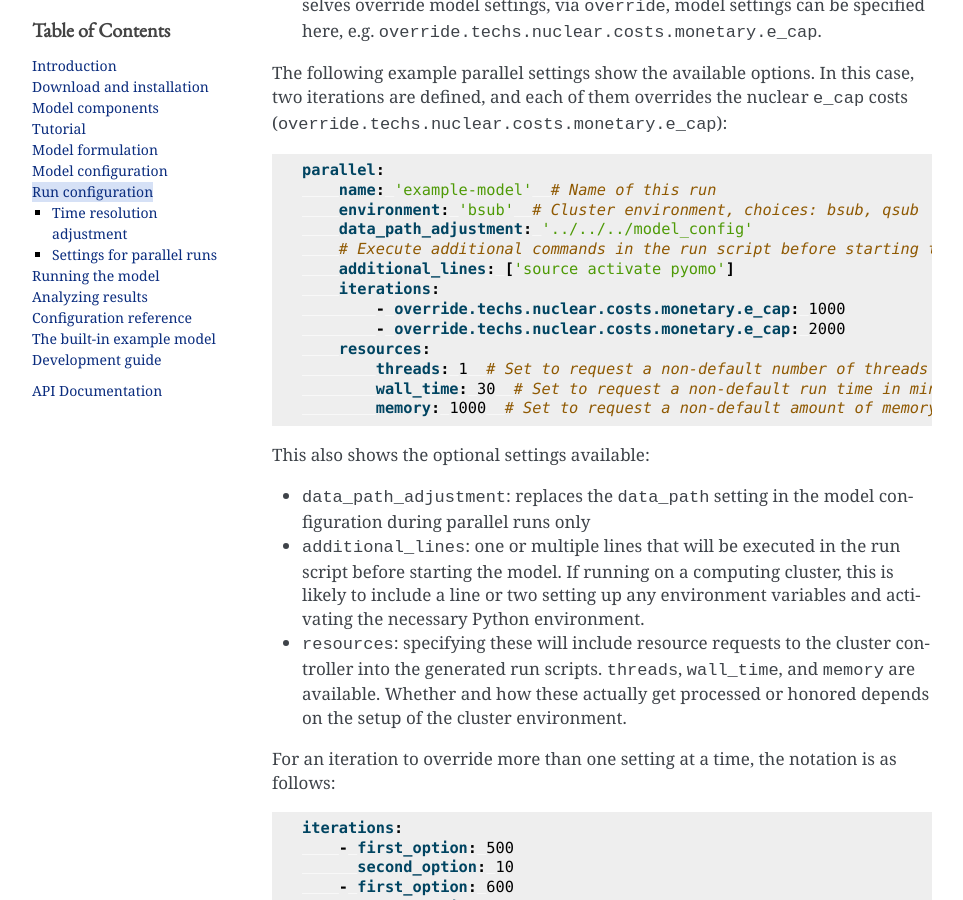
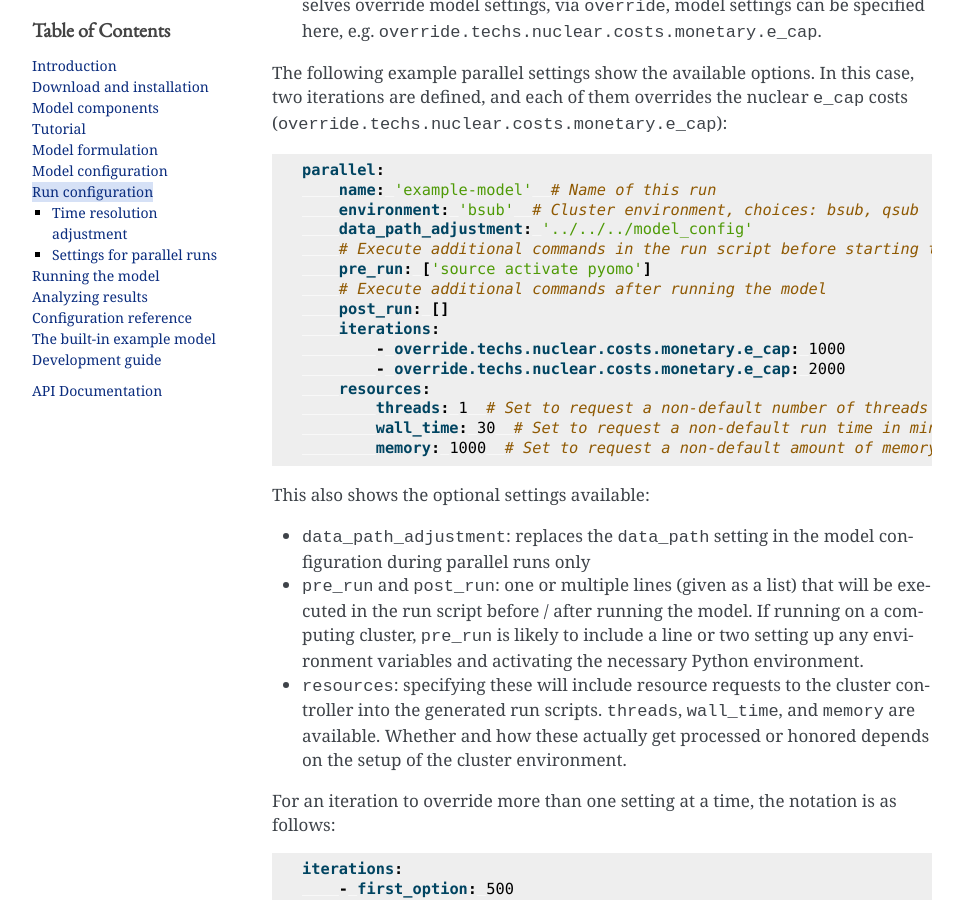
Before and after one commit to calliope-project/calliope, a Sphinx documentation site: the page built from doc/user/run_configuration.rst, in a window 1280 px wide and 900 px high, scrolled down 3136 px. Shown: the whole window, without its empty margins (148-1111 px from the left). Built offline with Sphinx 7.4.7, drawn with Linux system fonts in a browser that asks for light colours; pages that are not in the unit, such as notebooks, are missing from menus.

Commit message:
Parallel options: pre_run and post_run

```diff
--- a/changelog.rst
+++ b/changelog.rst
@@ -6,6 +6,8 @@ Release History
 +++++++++++
 
 * [new] Run settings ``output.save_constraints`` and ``output.save_constraints_options``
+* [new] Run setting ``parallel.post_run``
+* [changed] Run setting ``parallel.additional_lines`` renamed to ``parallel.pre_run``
 * [changed] Better error messages and CLI error handling
 * [fixed] Bug on saving YAML files with numpy dtypes fixed
 * [changed/fixed] Other minor improvements and fixes
--- a/doc/user/run_configuration.rst
+++ b/doc/user/run_configuration.rst
@@ -116,7 +116,9 @@ The following example parallel settings show the available options. In this case
        environment: 'bsub'  # Cluster environment, choices: bsub, qsub
        data_path_adjustment: '../../../model_config'
        # Execute additional commands in the run script before starting the model
-       additional_lines: ['source activate pyomo']
+       pre_run: ['source activate pyomo']
+       # Execute additional commands after running the model
+       post_run: []
        iterations:
            - override.techs.nuclear.costs.monetary.e_cap: 1000
            - override.techs.nuclear.costs.monetary.e_cap: 2000
@@ -128,7 +130,7 @@ The following example parallel settings show the available options. In this case
 This also shows the optional settings available:
 
 * ``data_path_adjustment``: replaces the ``data_path`` setting in the model configuration during parallel runs only
-* ``additional_lines``: one or multiple lines that will be executed in the run script before starting the model. If running on a computing cluster, this is likely to include a line or two setting up any environment variables and activating the necessary Python environment.
+* ``pre_run`` and ``post_run``: one or multiple lines (given as a list) that will be executed in the run script before / after running the model. If running on a computing cluster, ``pre_run`` is likely to include a line or two setting up any environment variables and activating the necessary Python environment.
 * ``resources``: specifying these will include resource requests to the cluster controller into the generated run scripts. ``threads``, ``wall_time``, and ``memory`` are available. Whether and how these actually get processed or honored depends on the setup of the cluster environment.
 
 For an iteration to override more than one setting at a time, the notation is as follows:
```
Also changed, not shown: 2 other files.
